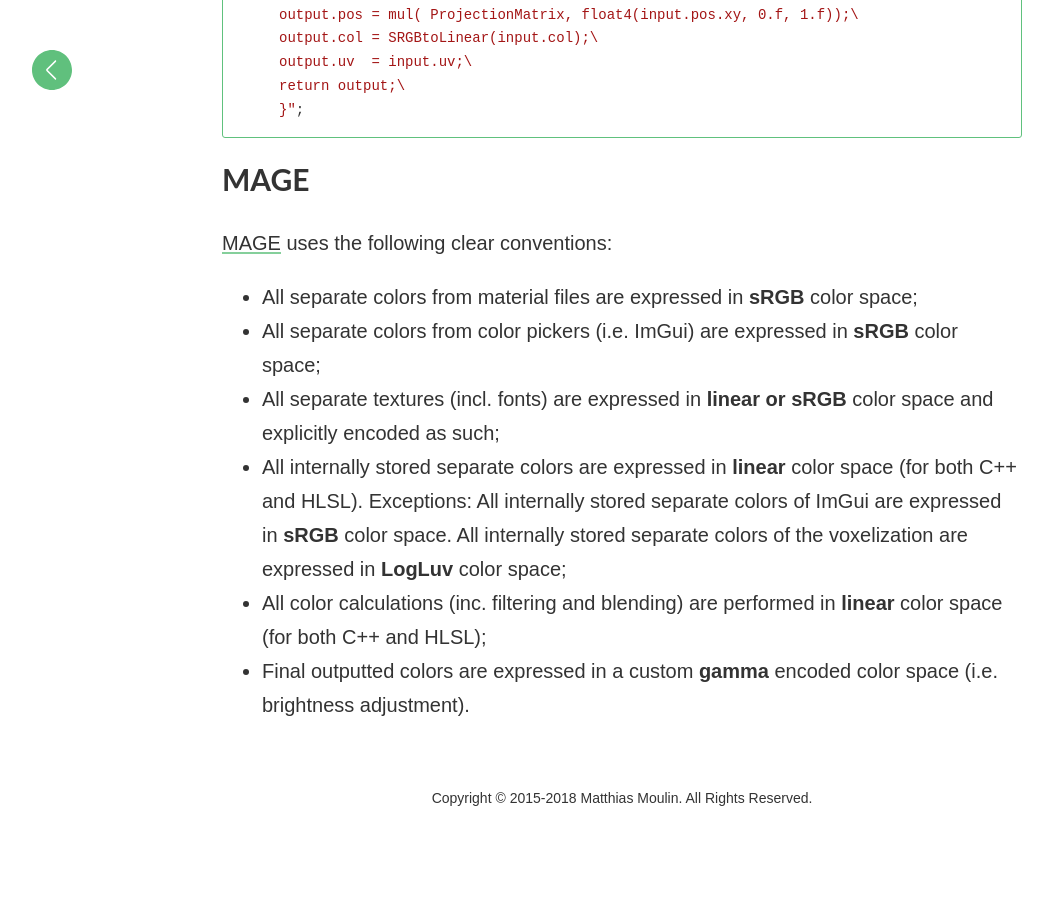
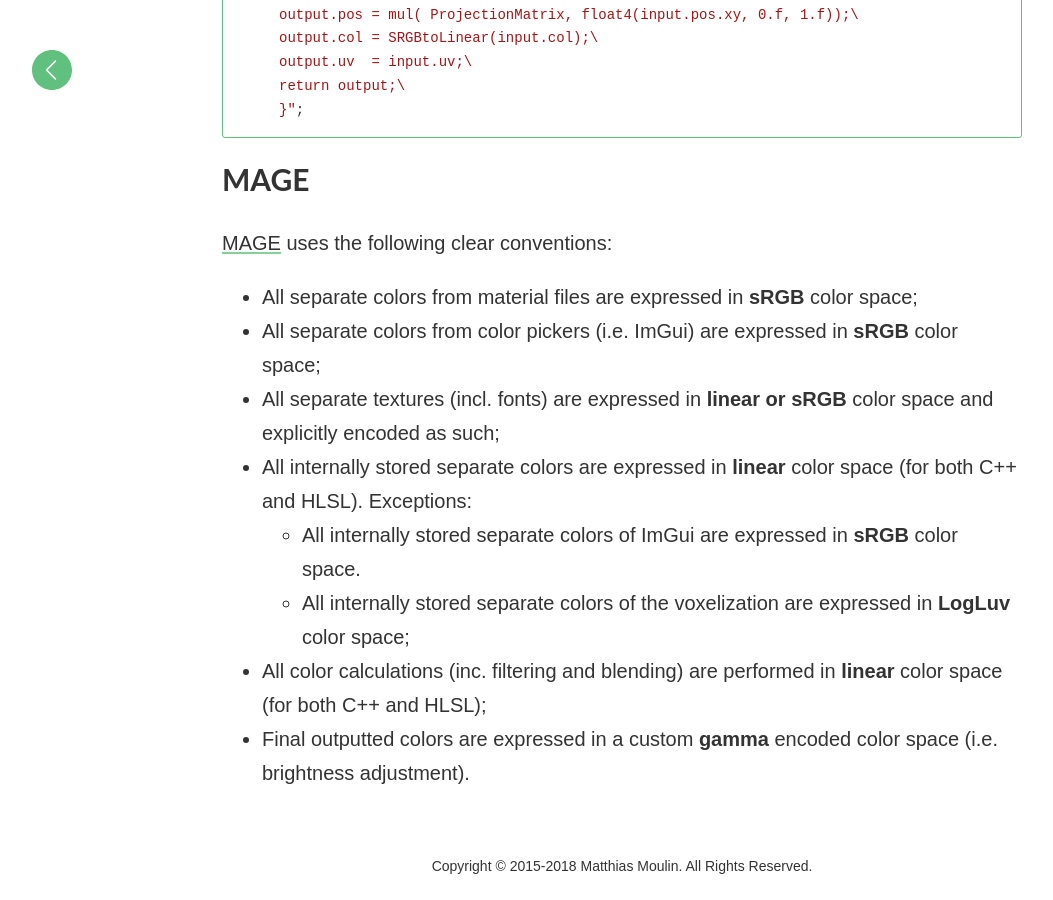
Before and after one commit to matt77hias/Blog, a Jekyll site: the page built from _posts/2018-07-01-linear-gamma-and-sRGB-color-spaces.md, in a window 1280 px wide and 900 px high, scrolled down 4867 px. Shown: the whole window, without its empty margins (18-1071 px from the left). Built offline with Jekyll 4.4.1, drawn with Linux system fonts in a browser that asks for light colours; formulas are drawn with MathJax 3; comment, search, counter and statistics services are not loaded; before the commit the page ends 5699 px from its top, so only the background shows below that.

Commit message:
Update 2018-07-01-linear-gamma-and-sRGB-color-spaces.md

```diff
--- a/_posts/2018-07-01-linear-gamma-and-sRGB-color-spaces.md
+++ b/_posts/2018-07-01-linear-gamma-and-sRGB-color-spaces.md
@@ -100,6 +100,8 @@
 * All separate colors from material files are expressed in **sRGB** color space;
 * All separate colors from color pickers (i.e. ImGui) are expressed in **sRGB** color space;
 * All separate textures (incl. fonts) are expressed in **linear or sRGB** color space and explicitly encoded as such;
-* All internally stored separate colors are expressed in **linear** color space (for both C++ and HLSL). Exceptions: All internally stored separate colors of ImGui are expressed in **sRGB** color space. All internally stored separate colors of the voxelization are expressed in **LogLuv** color space;
+* All internally stored separate colors are expressed in **linear** color space (for both C++ and HLSL). Exceptions:
+  * All internally stored separate colors of ImGui are expressed in **sRGB** color space.
+  * All internally stored separate colors of the voxelization are expressed in **LogLuv** color space;
 * All color calculations (inc. filtering and blending) are performed in **linear** color space (for both C++ and HLSL);
 * Final outputted colors are expressed in a custom **gamma** encoded color space (i.e. brightness adjustment).
```
